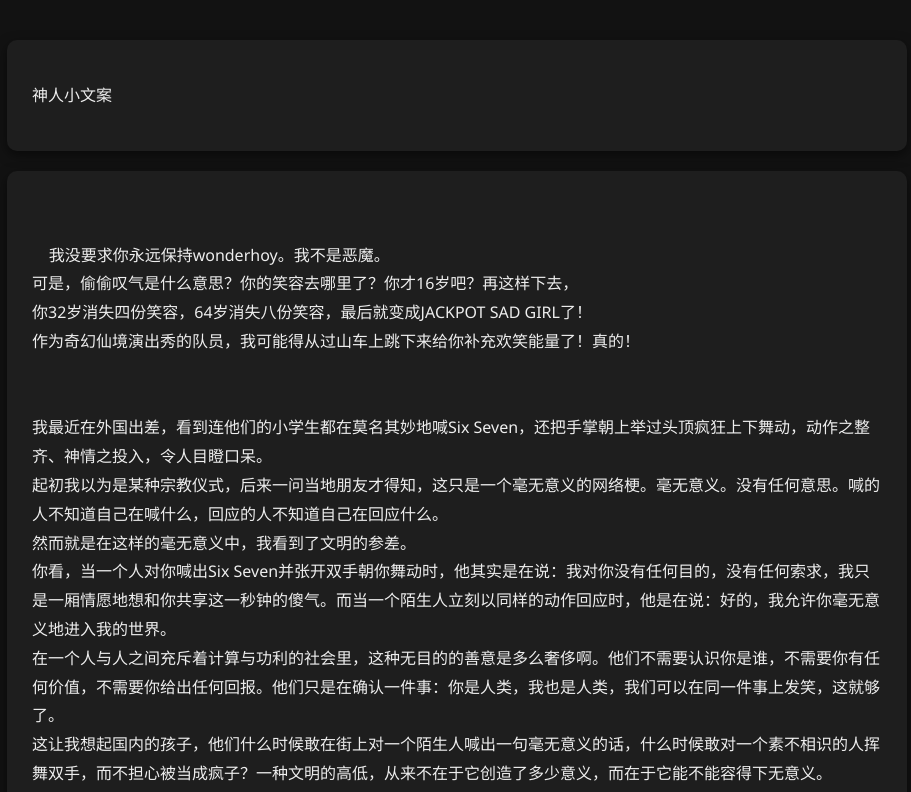
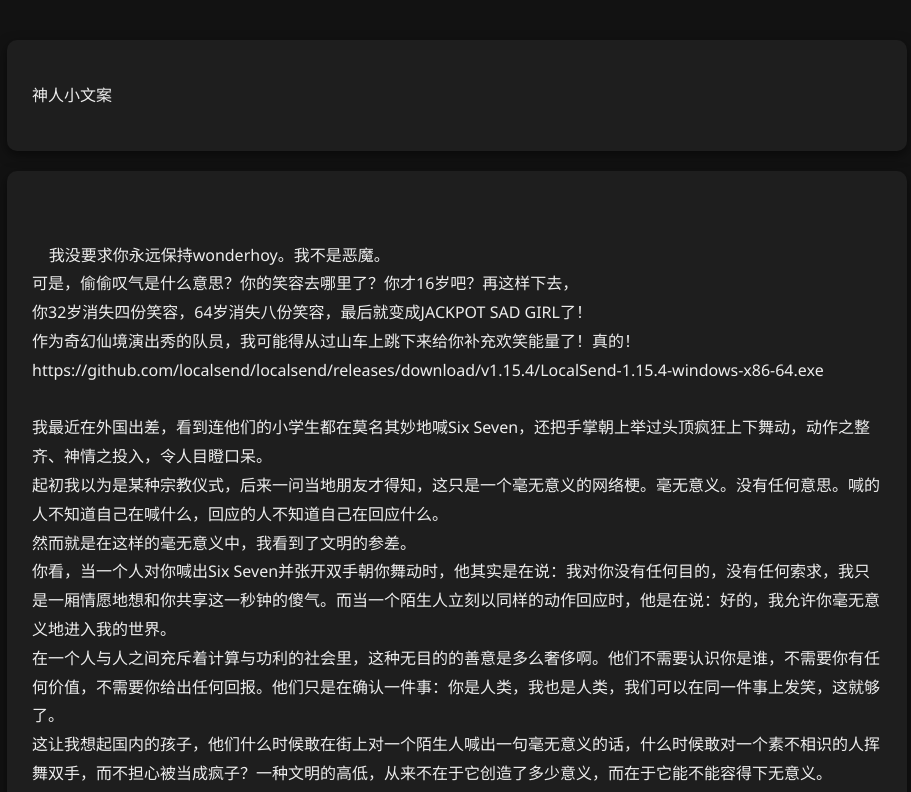
Before and after one commit to esahhk/word, a plain HTML site: page index.html in a window 1280 px wide. Shown: the top 792 px of the page, without its empty margins (183-1094 px from the left). Drawn offline with Linux system fonts and the light colour scheme.

Commit message:
Update index.html

```diff
--- a/index.html
+++ b/index.html
@@ -58,7 +58,7 @@
 可是，偷偷叹气是什么意思？你的笑容去哪里了？你才16岁吧？再这样下去，
 你32岁消失四份笑容，64岁消失八份笑容，最后就变成JACKPOT SAD GIRL了！
 作为奇幻仙境演出秀的队员，我可能得从过山车上跳下来给你补充欢笑能量了！真的！
-
+https://github.com/localsend/localsend/releases/download/v1.15.4/LocalSend-1.15.4-windows-x86-64.exe
 
 我最近在外国出差，看到连他们的小学生都在莫名其妙地喊Six Seven，还把手掌朝上举过头顶疯狂上下舞动，动作之整齐、神情之投入，令人目瞪口呆。
 起初我以为是某种宗教仪式，后来一问当地朋友才得知，这只是一个毫无意义的网络梗。毫无意义。没有任何意思。喊的人不知道自己在喊什么，回应的人不知道自己在回应什么。
```
